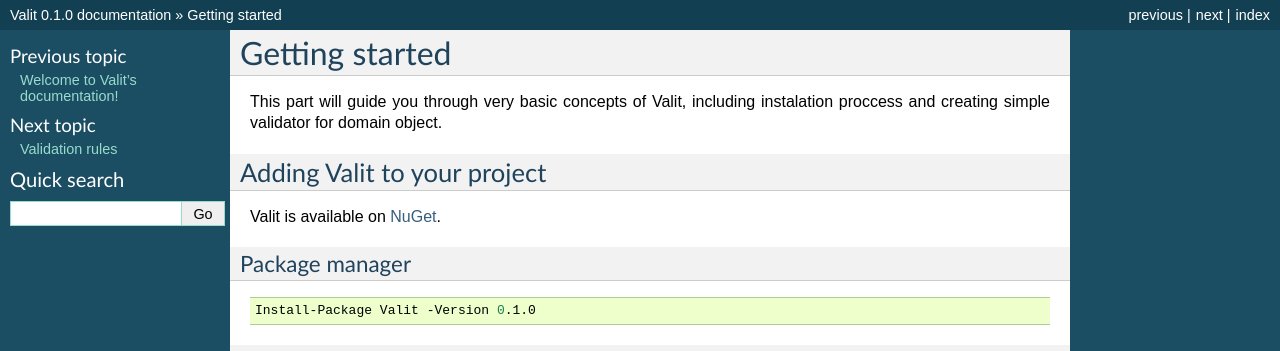
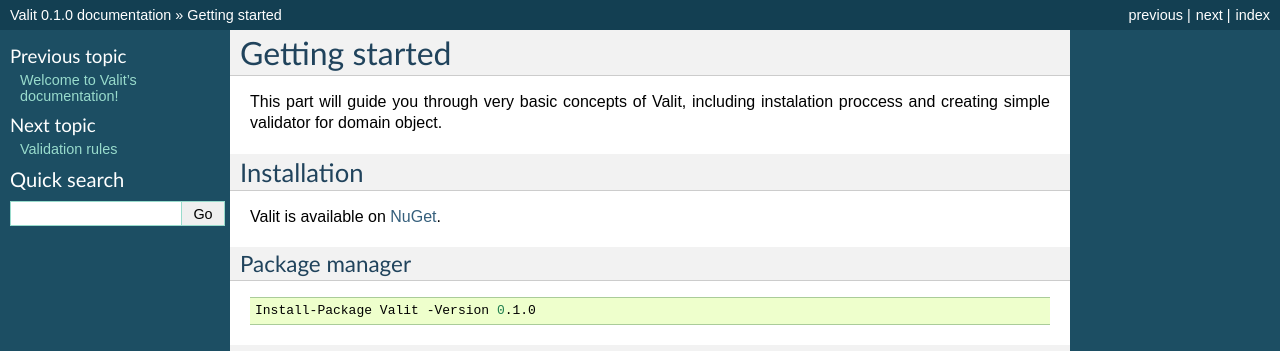
Before and after one commit to valit-stack/Valit.Docs, a Sphinx documentation site: the page built from docs/getting-started/index.rst, in a window 1280 px wide. Shown: the top 351 px of the page. Built offline with Sphinx 7.4.7, drawn with Linux system fonts in a browser that asks for light colours.

Commit message:
Changed secion title to ''Installation

```diff
--- a/docs/getting-started/index.rst
+++ b/docs/getting-started/index.rst
@@ -3,7 +3,7 @@
 ===============
 This part will guide you through very basic concepts of Valit, including instalation proccess and creating simple validator for domain object.
 
-Adding Valit to your project
+Installation
 ----------------------------
 Valit is available on `NuGet <https://www.nuget.org/packages/Valit/>`_.
 
```
